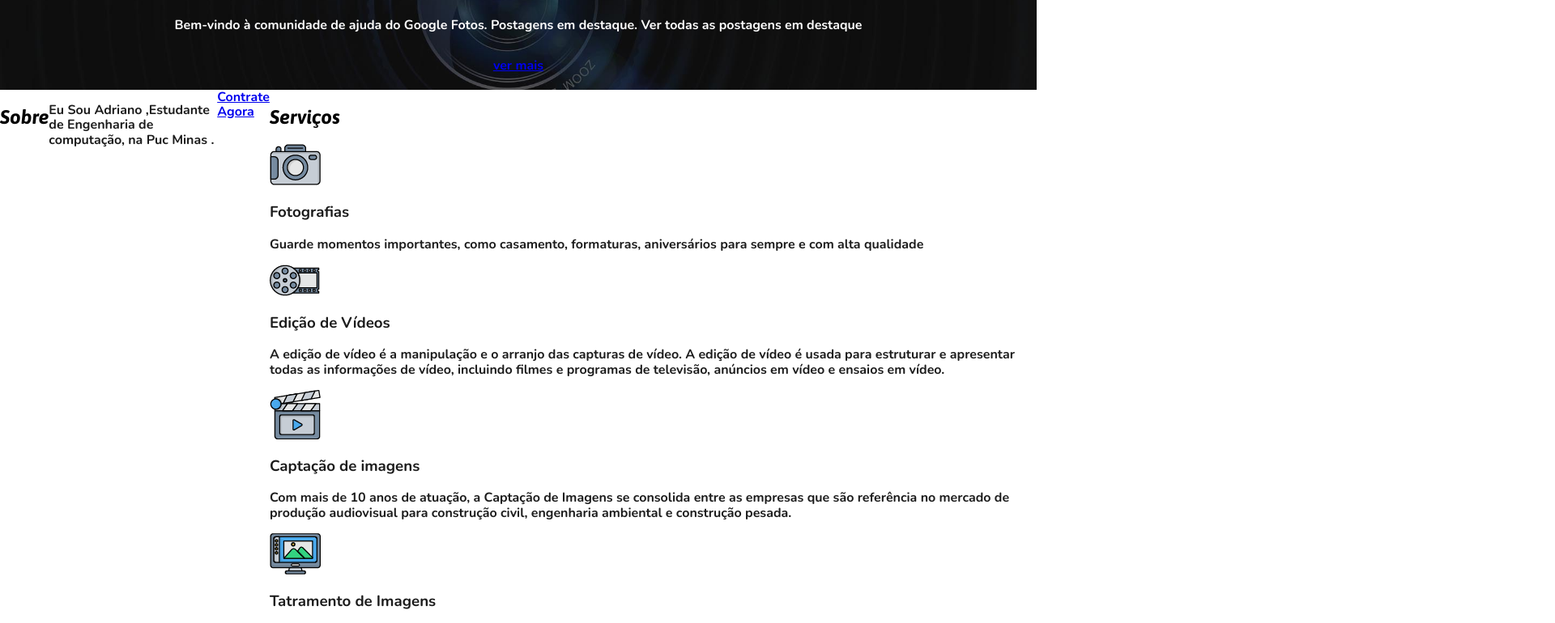
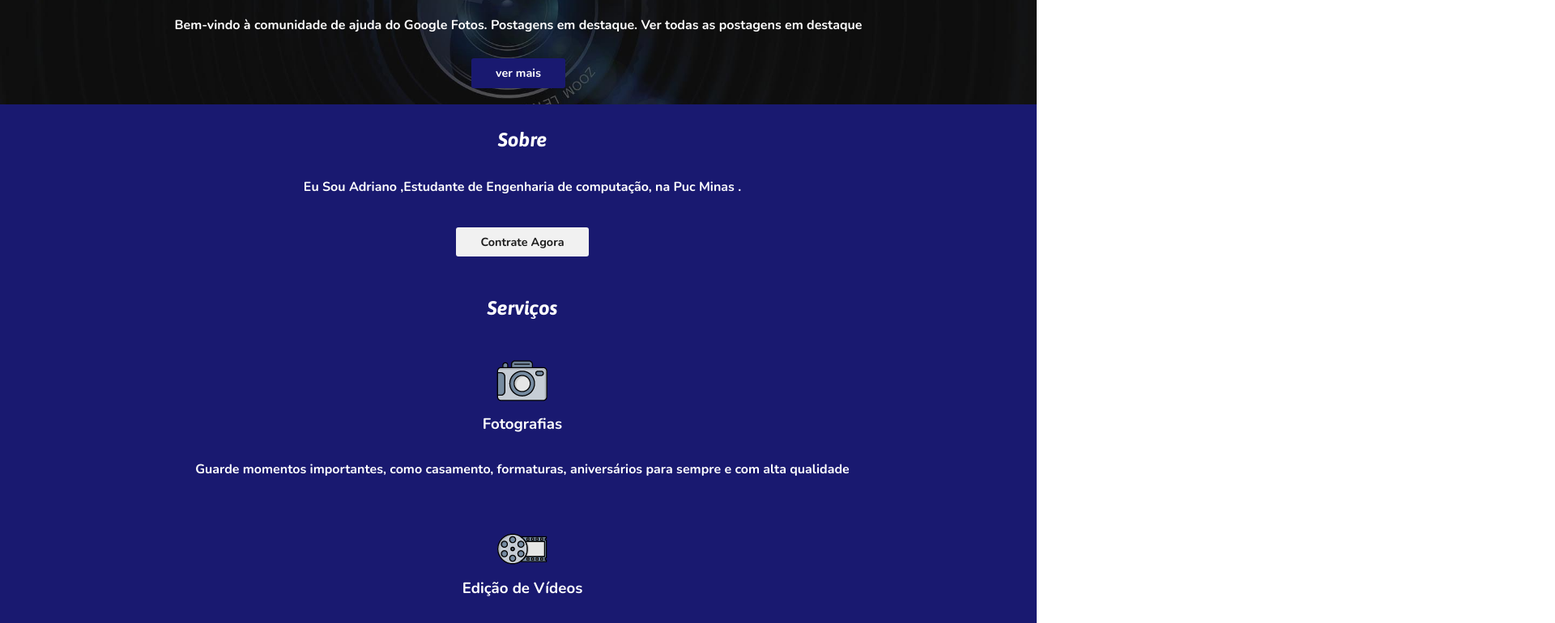
Before and after one commit to AdrianoRAV/site, a plain HTML site: page index.html in a window 1280 px wide. Shown: the part 316-1086 px from the top of the page at 81% size, 1920 px wide, since content can reach past the window. Drawn offline with nearby package versions, Linux system fonts and the light colour scheme; files whose address does not match are found by name.

Commit message:
atualizar conteudos

```diff
--- a/css/style.css
+++ b/css/style.css
@@ -6,6 +6,16 @@ h1,h2,h2{
     font-family: Asap,sans-serif;
     color: #000000;
 }
+
+.botao {
+        color: #FFFFFF;
+        text-decoration: none;
+        padding: 10px 30px;
+        background-color: #191970;
+        font-size: .9em;
+        border-radius: 3px;
+}
+
 /* Navegação */
 nav {
     display: flex;
@@ -73,5 +83,62 @@ header p{
 
 #sobre {
     display: flex;
-    fl
+    flex-direction: column;
+    align-items: center;
+    text-align: center;
+    padding: 10px 10px 20px 20px;
+    background-color: #191970;
+    color: #FFFFFF;
 }
+
+#sobre h2 {
+        color: #FFFFFF;
+}
+
+#sobre p {
+    margin-bottom: 2.5em;
+    max-width: 1000px;
+}
+#sobre .botao {
+
+    background-color: #f1f1f1;
+    color: #1c1c1c;
+}
+
+/* Serviços*/
+
+#serviços {
+
+    display: flex;
+    flex-direction: column;
+    align-items: center;
+    padding: 30px;
+
+
+}
+
+#serviços div {
+    display: flex;
+    flex-direction: column;
+    align-items: center;
+    text-align: center;
+    margin-top: 30px;
+}
+
+/*Fotos*/
+
+#fotos {
+    display: flex;
+    flex-direction: column;
+    align-items: center;
+    padding-top: 20px;
+}
+
+#fotos h2{
+            margin-bottom: 20px;
+}
+
+#fotos img {
+
+            width: 100%;
+}
--- a/index.html
+++ b/index.html
@@ -24,14 +24,14 @@
     <header id="topo">
         <h1>Fotógrafo Profissional</h1>
         <p>Bem-vindo à comunidade de ajuda do Google Fotos. Postagens em destaque. Ver todas as postagens em destaque</p>
-        <a href="#serviços">ver mais</a>
+        <a href="#serviços" class="botao">ver mais</a>
     </header>
     <section id="sobre">
         <h2>Sobre</h2>
         <p>Eu Sou Adriano ,Estudante de Engenharia de computação,
             na Puc Minas .
         </p>
-        <a href="#contato">Contrate Agora</a>
+        <a href="#contato" class="botao">Contrate Agora</a>
 
         <section id="serviços">
             <h2>Serviços</h2>
```
